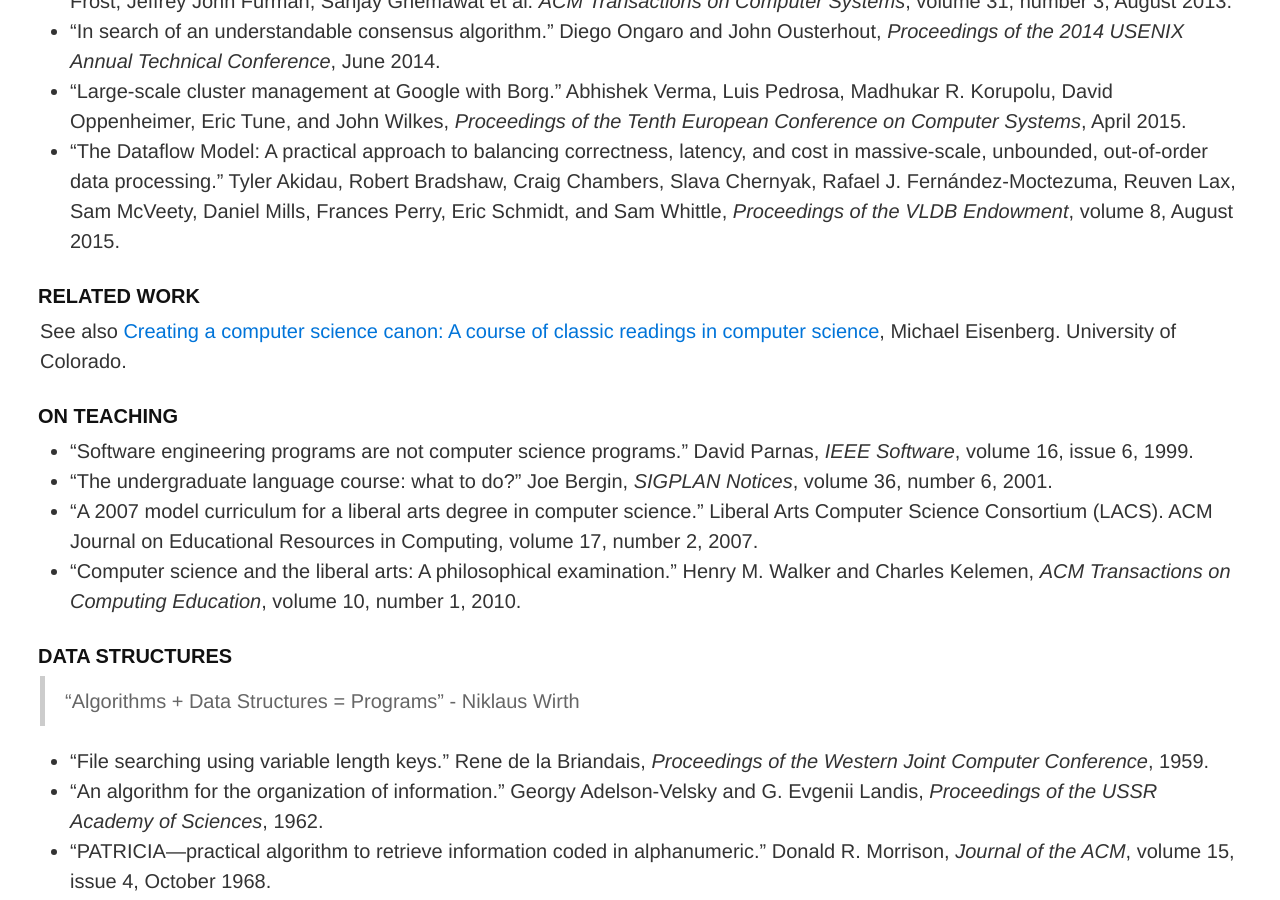
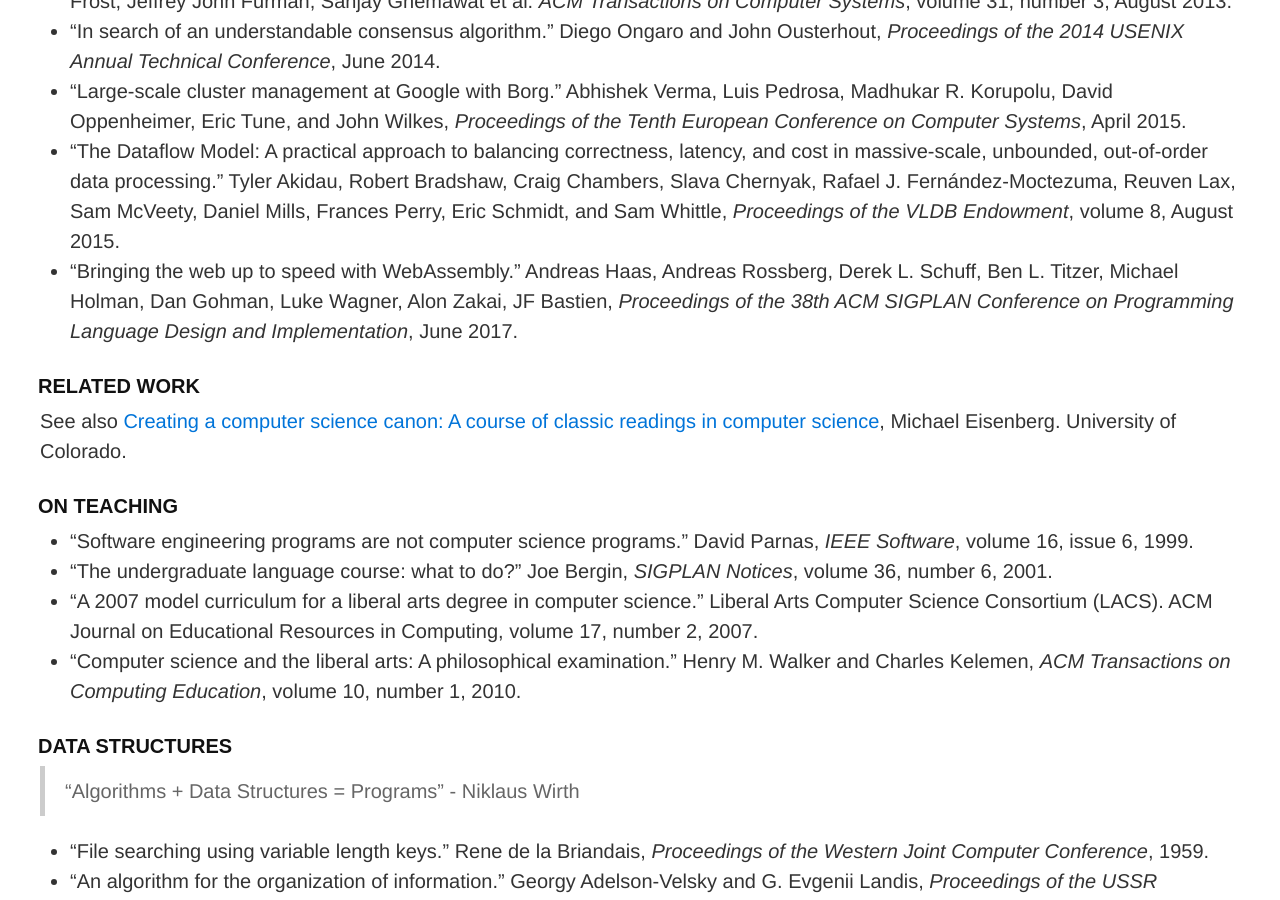
Before and after one commit to mspiegel/mspiegel.github.com, a Jekyll site: the page built from canon.md, in a window 1280 px wide and 900 px high, scrolled down 6054 px. Built offline with Jekyll 4.4.1, drawn with Linux system fonts in a browser that asks for light colours.

Commit message:
Add WebAssembly paper

```diff
--- a/canon.md
+++ b/canon.md
@@ -138,6 +138,7 @@ Suggestions, criticisms, or comments are always appreciated.
 * "In search of an understandable consensus algorithm." Diego Ongaro and John Ousterhout, _Proceedings of the 2014 USENIX Annual Technical Conference_, June 2014.
 * "Large-scale cluster management at Google with Borg." Abhishek Verma, Luis Pedrosa, Madhukar R. Korupolu, David Oppenheimer, Eric Tune, and John Wilkes, _Proceedings of the Tenth European Conference on Computer Systems_, April 2015.
 * "The Dataflow Model: A practical approach to balancing correctness, latency, and cost in massive-scale, unbounded, out-of-order data processing." Tyler Akidau, Robert Bradshaw, Craig Chambers, Slava Chernyak, Rafael J. Fernández-Moctezuma, Reuven Lax, Sam McVeety, Daniel Mills, Frances Perry, Eric Schmidt, and Sam Whittle, _Proceedings of the VLDB Endowment_, volume 8, August 2015.
+* "Bringing the web up to speed with WebAssembly." Andreas Haas, Andreas Rossberg, Derek L. Schuff, Ben L. Titzer, Michael Holman, Dan Gohman, Luke Wagner, Alon Zakai, JF Bastien, _Proceedings of the 38th ACM SIGPLAN Conference on Programming Language Design and Implementation_, June 2017.
 
 ### Related Work
 
```
